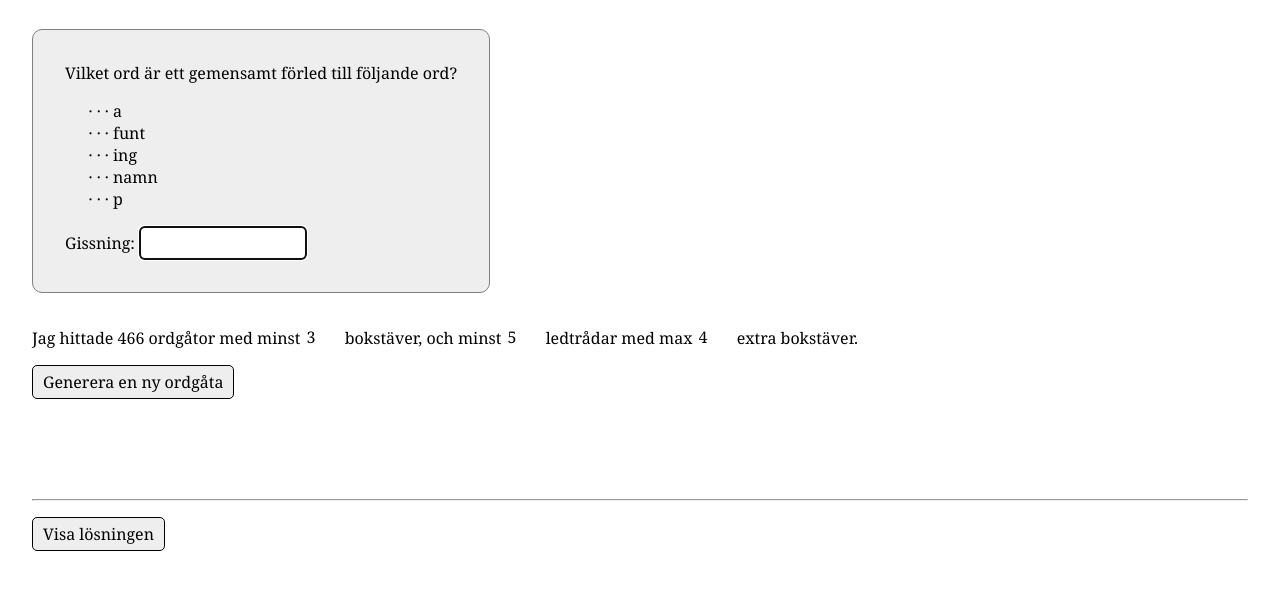
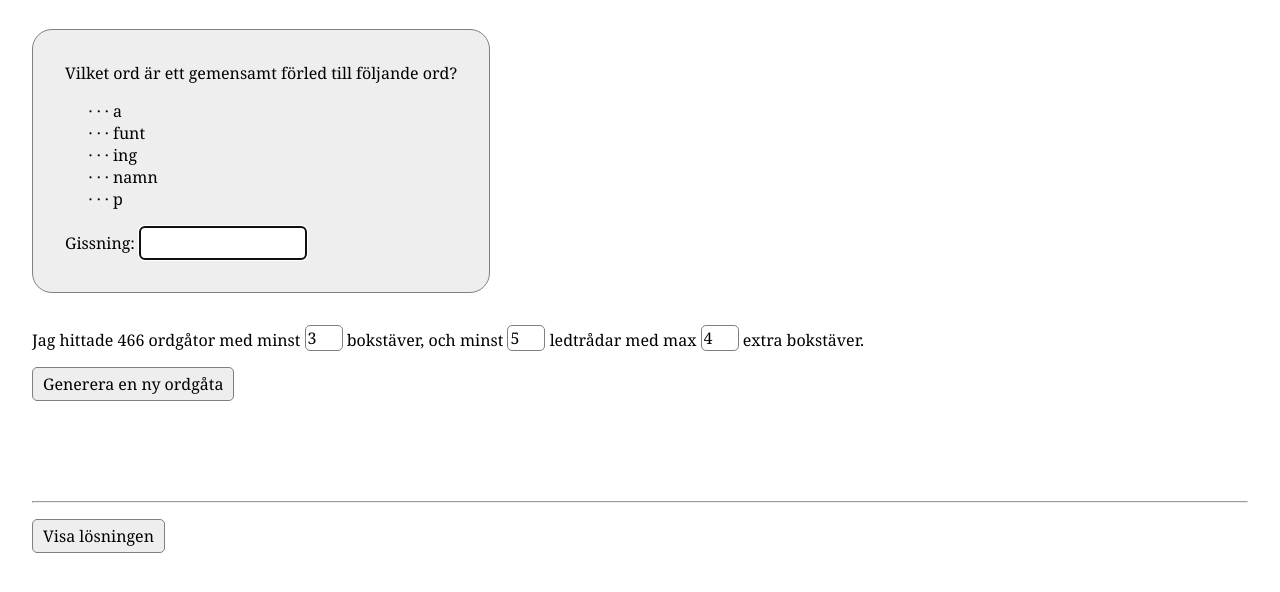
Before and after one commit to heatherleaf/guess-the-word, a plain HTML site: page index.html in a window 1280 px wide. Shown: the part 78-670 px from the top of the page. Drawn offline with Linux system fonts and the light colour scheme.

Commit message:
Draw a border around the number inputs

```diff
--- a/index.html
+++ b/index.html
@@ -7,11 +7,10 @@
 <script src="news-lexicon.js"></script>
 <style>
 body { margin: 2em }
-#riddle-box {
+div#riddle-box {
     padding: 2em;
     margin: 2em 0;
-    border: 1px solid grey;
-    border-radius: 10px;
+    border-radius: 20px;
     width: fit-content;
 }
 #response.correct {
@@ -23,15 +22,16 @@ input, body, button {
     font-family: Georgia, 'Times New Roman', Times, serif;
     font-size: 12pt;
 }
+button, input, #riddle-box {
+    border: 1px solid grey;
+    border-radius: 5px;
+}
 input[type=number] {
     vertical-align: bottom;
     width: 2em;
-    border: 0;
 }
 button, input[type=text] {
     padding: 5px 10px;
-    border: 1px solid black;
-    border-radius: 5px;
 }
 button, #riddle-box {
     background-color: #eee;
```
